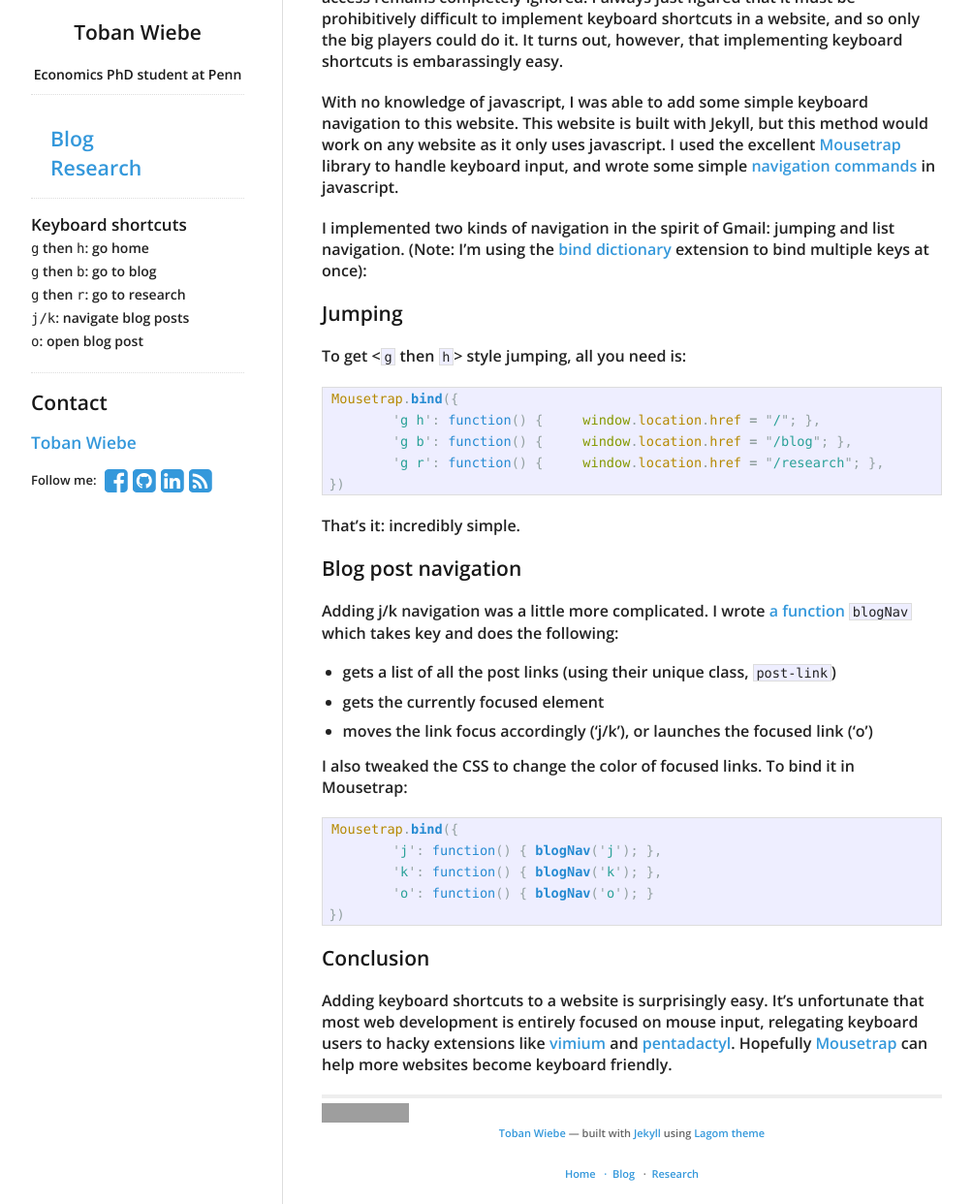
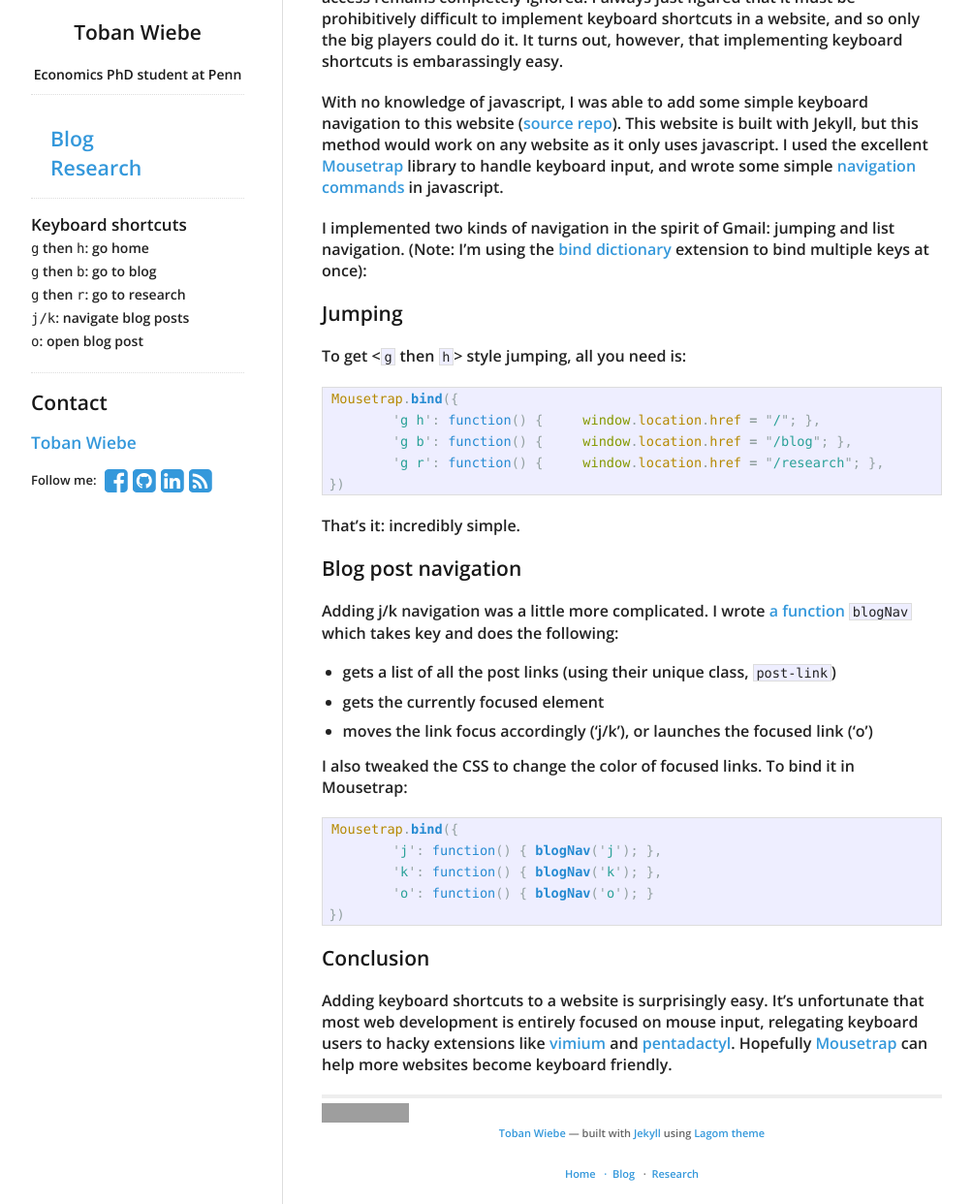
Before and after one commit to tobanw/tobanw.github.io, a Jekyll site: the page built from _posts/2015-11-28-keyboard-shortcuts-web.md, in a window 1280 px wide, cut to the strip 216-1458 px from the top of the page. Shown: the whole strip at 97% size, without its empty margins (138-1141 px from the left). Built offline with Jekyll 4.4.1, drawn with Linux system fonts in a browser that asks for light colours; nearby versions of some CDN libraries; Markdown is read by kramdown in place of the engine named in the settings; grey boxes are pictures that could not be loaded.

Commit message:
add link to website repo

```diff
--- a/_posts/2015-11-28-keyboard-shortcuts-web.md
+++ b/_posts/2015-11-28-keyboard-shortcuts-web.md
@@ -9,7 +9,7 @@
 I always just figured that it must be prohibitively difficult to implement keyboard shortcuts in a website, and so only the big players could do it.
 It turns out, however, that implementing keyboard shortcuts is embarassingly easy.
 
-With no knowledge of javascript, I was able to add some simple keyboard navigation to this website.
+With no knowledge of javascript, I was able to add some simple keyboard navigation to this website ([source repo](https://github.com/tobanw/tobanw.github.io)).
 This website is built with Jekyll, but this method would work on any website as it only uses javascript.
 I used the excellent [Mousetrap](https://craig.is/killing/mice) library to handle keyboard input, and wrote some simple [navigation commands](https://github.com/tobanw/tobanw.github.io/blob/master/assets/scripts/keyboard.js) in javascript.
 
```
